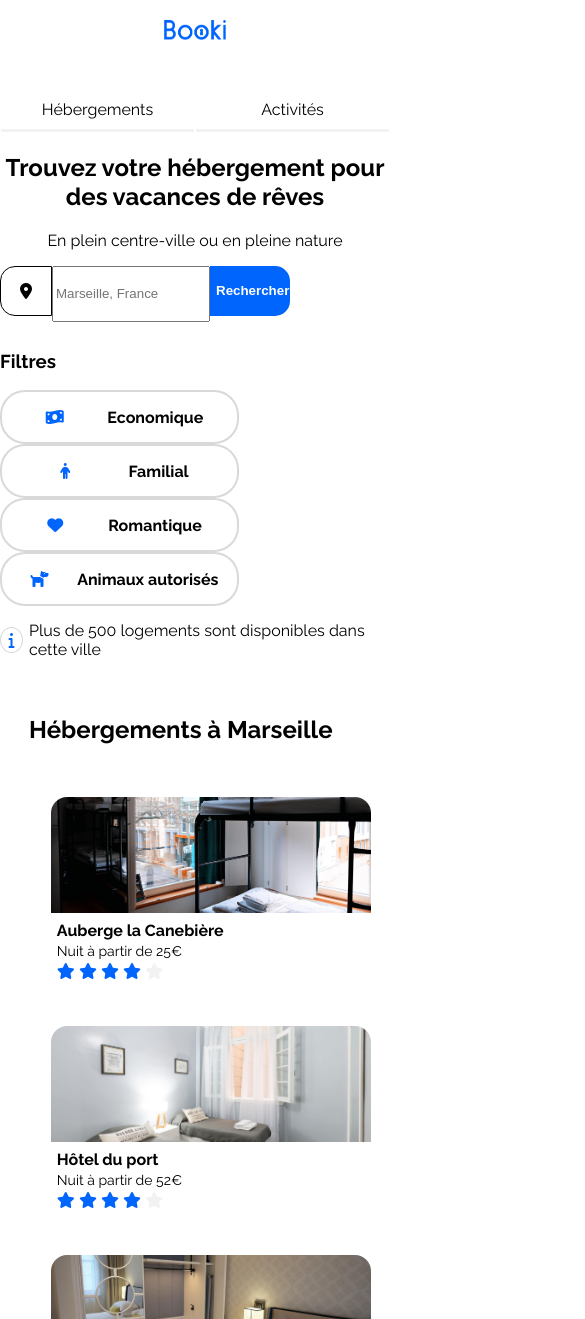
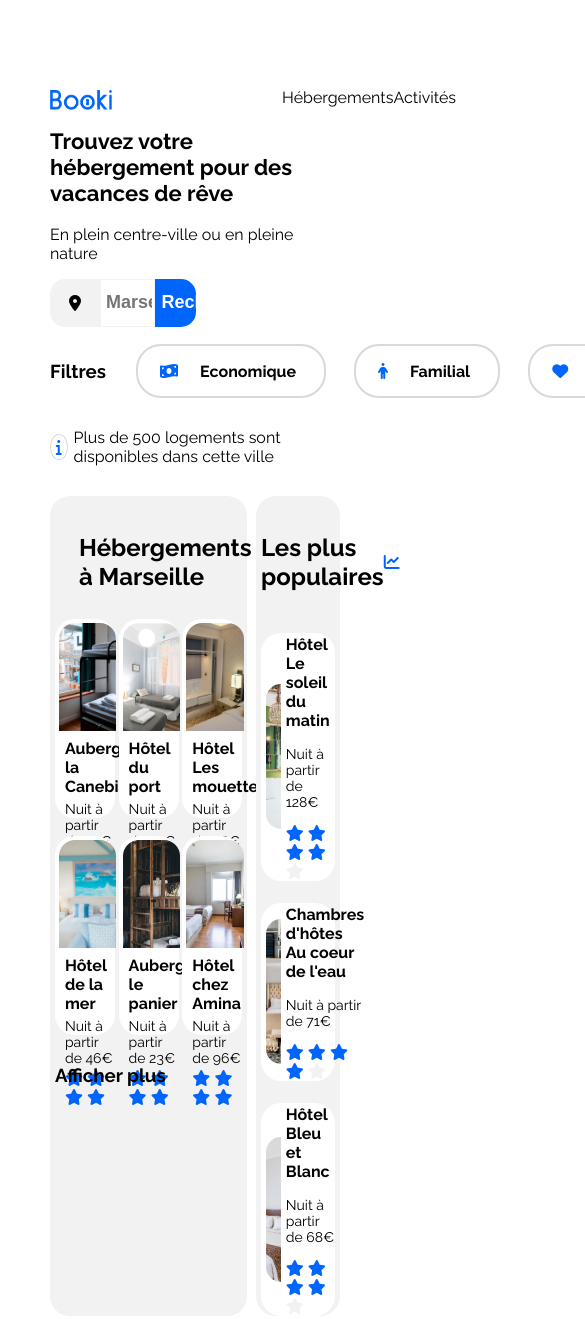
Before and after one commit to Hdevweb/PREMIERPROJET, a plain HTML site: page index.html in a window 390 px wide. Shown: the top 1319 px of the page, 585 px wide, since content can reach past the window. Drawn offline with Linux system fonts and the light colour scheme.

Commit message:
dernière modif desktop

```diff
--- a/index.html
+++ b/index.html
@@ -2,6 +2,8 @@
 <html lang="fr">
 
 <head>
+   <meta name="viewport" content="width=device-width, initial-scale=1">
+
    <meta charset="utf-8">
    <title>Booki</title>
    <link href="styles.css" rel="stylesheet">
@@ -19,8 +21,8 @@
 
       <img src="images/Booki.png" alt="Logo du site Booki">
       <nav class="header_bar">
-         <a href="hebergements.html">Hébergements</a>
-         <a href="activites.html">Activités</a>
+         <a href="#hebergements">Hébergements</a>
+         <a href="#activites">Activités</a>
       </nav>
    </header>
 
@@ -29,7 +31,7 @@
 
    <main>
       <section class="partie_recherche">
-         <h1>Trouvez votre hébergement pour des vacances de rêves</h1>
+         <h1>Trouvez votre hébergement pour des vacances de rêve</h1>
          <p>En plein centre-ville ou en pleine nature</p>
          <div class="search_bar">
             <form action="#">
@@ -58,7 +60,7 @@
       <!--PARTIE 3 - HEBERGEMENTS A MARSEILLE-->
 
       <div class="hebergements_populaires">
-         <section class="hebergements_a_marseille">
+         <section class="hebergements_a_marseille" id="hebergements">
 
             <h2>Hébergements à Marseille</h2>
             <div class="tous_les_hebergements">
@@ -220,10 +222,10 @@
       </div>
       <!--PARTIE 5 -ACTIVITES A MARSEILLE -->
 
-      <section>
+      <section id="activites">
          <h2 id="titre_activites_a_marseille">Activités à Marseille</h2>
-         <div class="activites_a_marseille">
-            <div class="toutes_les_activites">
+         <div class="toutes_les_activites">
+            <div class="activites_a_marseille">
                <a href="#">
                   <div>
                      <img src="images/vieux_port.jpg" alt="vieux_port">
@@ -233,7 +235,7 @@
             </div>
 
 
-            <div class="toutes_les_activites">
+            <div class="activites_a_marseille">
                <a href="#">
                   <div>
                      <img src="images/fort_de_pomegues.jpg" alt="fort_de_pomegues">
@@ -242,7 +244,7 @@
                </a>
             </div>
 
-            <div class="toutes_les_activites">
+            <div class="activites_a_marseille">
                <a href="#">
                   <div>
                      <img src="images/parc_national_des_calanques.jpg" alt="parc_national_des_calanques">
@@ -251,7 +253,7 @@
                </a>
             </div>
 
-            <div class="toutes_les_activites">
+            <div class="activites_a_marseille">
                <a href="#">
                   <div>
                      <img src="images/notre_dame_de_la_garde.jpg" alt="notre_dame_de_la_garde">
--- a/styles.css
+++ b/styles.css
@@ -3,7 +3,7 @@
 body {
     font-family: 'Raleway', Arial, serif, sans-serif;
     font-size: 16px;
-    margin: auto;
+    margin: 50px;
     max-width: 1400px;
     background: #FFFFFF
 }
@@ -12,13 +12,13 @@ a {
     text-decoration: none;
 }
 
-h1,
-.search-bar,
-.filtres,
-h2,
-h3 {
+h1,.search-bar,.filtres,h2,h3 {
     /***DIMENSIONS A REVOIR***/
     font-weight: 700;
+}
+
+h1{
+    font-size: 22px;
 }
 
 .hebergement_populaire p,
@@ -36,7 +36,6 @@ li {
 }
 
 /*******************************************HEADER-***********************************/
-
 header {
 
     display: flex;
@@ -48,6 +47,7 @@ header {
     display: flex;
     width: 20%;
     justify-content: space-between;
+    font-size: 16px;
 }
 
 .header_bar a {
@@ -69,9 +69,6 @@ header img {
 
 
 /**************************************PARTIE 2- RECHERCHE***********************************/
-
-.partie_recherche {}
-
 .search_bar {
     /************barre de recherche-formulaire en antier************/
     display: flex;
@@ -80,8 +77,9 @@ header img {
 
 form {
     display: flex;
-    width: 60%;
-    height: 50px;
+    height: 48px;
+    width: 100%;
+    border-radius: 15px 0px 0px 15px;
 }
 
 #bouton_i {
@@ -89,7 +87,7 @@ form {
     display: flex;
     width: 50px;
     height: 48px;
-    border: 1px solid black;
+    background-color: #F2F2F2;
     border-radius: 15px 0px 0px 15px;
     align-items: center;
     justify-content: center;
@@ -98,19 +96,26 @@ form {
 
 #ville_search {
     /***************emplacement où faire la recherche*********************/
-    width: 150px;
-    height: 50px;
+    width: 16%;
+    border: 1px solid #F2F2F2;
+    font-size: 18px;
+    font-weight: bold;
+    padding-left: 5px;
+    color: black;
+
 }
 
 #search {
     /*******************bouton rechercher**************************/
-    width: 80px;
-    height: 50px;
+    width: 14%;
+    height: 48px;
     border-radius: 0px 15px 15px 0px;
     border: none;
     background-color: #0065FC;
     color: #FFFFFF;
     font-weight: bold;
+    font-size: 18px;
+
 }
 
 #bouton_loupe {
@@ -118,18 +123,12 @@ form {
 }
 
 /********************************************PARTIE 2 - FILTRES ******************************/
-
 .filtres {
     /******************div entière des filtres**************/
     margin-top: 15px;
     display: flex;
     margin-bottom: 15px;
-    width: 70%;
-}
-
-.filtres i {
-    padding-right: 10px;
-    padding-left: 10px;
+    width: 100%;
 }
 
 .titre_h3_filtres {
@@ -141,23 +140,26 @@ form {
     display: flex;
     align-items: center;
     border-radius: 32px;
+    width: 70%;
 }
 
 .filtres i {
     /*********************icône des différents filtres*********************************/
     color: #0065FC;
+    padding-left: 22px;
+    padding-right: 22px;
 }
 
 .filtres-icon {
     /*************texte dans les filtres***************/
     display: flex;
     align-items: center;
-    width: 185px;
+    justify-content: space-around;
     height: 50px;
-    margin-right: 34px;
+    margin-right: 28px;
     border: solid 2px #D9D9D9;
     border-radius: 25px;
-    justify-content: space-evenly;
+    padding-right: 28px;
 }
 
 .filtres-icon:hover {
@@ -167,6 +169,7 @@ form {
 .i_plus_de_500 {
     display: flex;
     align-items: center;
+    margin-top: 27px;
 }
 
 #i_information {
@@ -182,7 +185,6 @@ form {
 }
 
 /***************************PARTIE 3 QUI ENGLOBE HEBERGEMENTS ET LES PLUS POPULAIRES*******************/
-
 .hebergements_populaires {
     /*classe parents qui engloble hébergements et les plus populaires*/
     display: flex;
@@ -192,9 +194,8 @@ form {
 }
 
 /**********************************PARTIE 4 - HEBERGEMENTS ***********************************/
-
 .hebergements_a_marseille {
-    width: 65%;
+    width: 68%;
     /*taille faite par rapport a la class parents herbergements_populaires*/
     background-color: #F2F2F2;
     border-radius: 20px;
@@ -221,13 +222,13 @@ form {
     background-color: #FFFFFF;
     height: 199px;
     justify-content: space-between;
-    margin-top: 30px;
+    margin-top: 18px;
 }
 
 .hebergement img {
     width: 96%;
     object-fit: cover;
-    height: 116px;
+    height: 108px;
     border: none;
     border-radius: 20px 20px 0px 0px;
     padding: 4px;
@@ -243,7 +244,7 @@ form {
 .hebergement p {
     margin: auto;
     color: black;
-    padding-top: 3px;
+    padding-top: 5px;
     padding-left: 10px;
 }
 
@@ -257,90 +258,97 @@ form {
 }
 
 /******************************** PARTIE 5 - LES PLUS POPULAIRES *****************************/
-
 .les_plus_populaires {
-    width: 30%;
+    width: 29%;
     /*****taille faite par rapport a la class parents herbergements_populaires*****/
     background-color: #F2F2F2;
     border-radius: 20px;
+
 }
 
 .les_plus_populaires_avec_graph {
     display: flex;
     justify-content: space-between;
     align-items: center;
-    width: 80%;
-    padding-left: 37px;
+    width: 88%;
     padding-top: 17px;
+    margin: auto;
 }
 
 .les_plus_populaires_avec_graph i {
     color: #0065FC;
 }
 
+.tous_les_hebergements_populaires{
+    width: 100%;
+
+}
+
 .hebergement_populaire {
     display: flex;
     justify-content: space-between;
     border: none;
-    width: 85%;
-    height: 145px;
+    width: 88%;
     border-radius: 20px;
     align-items: center;
     background-color: #FFFFFF;
     margin: auto;
-    margin-top: 20px;
+    margin-top: 22px;
 }
 
 .hebergement_populaire img {
-    width: 137px;
-    height: 94%;
+    width: 20%;
+    height: 145px;
     border-radius: 20px 0px 0px 20px;
     padding: 5px;
+    object-fit: cover;
+    justify-content: center;
 }
 
 .hebergement_populaire h3 {
     margin-top: 2px;
+    font-size: 16px;
 }
 
+.etoiles_populaires{
+    flex-wrap: wrap;
+}
 /***************************************PARTIE 6 - ACTIVITES **************************************/
-
 #titre_activites_a_marseille {
     margin-top: 50px;
 }
 
-.activites_a_marseille {
+.toutes_les_activites {
     display: flex;
     object-fit: cover;
     justify-content: space-between;
     width: 100%;
 }
 
-.toutes_les_activites {
-    display: flex;
-    justify-content: space-between;
+.activites_a_marseille {
+    width: 30%;
     border: none;
     border-radius: 20px;
 }
 
-.toutes_les_activites img {
-    width: 300px;
+.activites_a_marseille img {
+    width: 94%;
     height: 389px;
     border: none;
     border-radius: 20px 20px 0px 0px;
     object-fit: cover;
+    min-width: auto;
 }
 
-.toutes_les_activites h3 {
+.activites_a_marseille h3 {
     padding-left: 20px;
     font-size: 16px;
     color: black;
 }
 
 /*************************************************étoiles**********************************************/
-
 .etoiles {
-    width: 12px;
-    height: 12px;
+    font-size: 12px;
 }
 
 .blue {
@@ -368,149 +376,29 @@ ul {
 
 .sections_footer h3,
 ul {
-    padding-top: 45px;
+    padding-top: 25px;
     padding-left: 70px;
 }
 
 .sections_footer ul {
-    padding-top: 2px;
+    padding-top: 8px;
     padding-left: 70px;
+
 }
+.sections_footer li{
+padding-top: 8px;
+}
+
 
 .sections_footer {
     width: 31%;
 }
 
-
-
-
 /*****************************************MEDIA QUERIES***********************************************/
 
-/***************************************TABLETTE*****************************************/
-
+/***************************************MOBILE*****************************************/
 
 @media screen and (max-width:768px) {
-
-    /*************************************HEADER*********************/
-    header {
-        flex-direction: column;
-        padding-top: 20px;
-    }
-
-    header img {
-        margin: auto;
-    }
-
-    .header_bar {
-        width: 100%;
-        justify-content: center;
-        padding-left: 0px;
-        margin-top: 49px;
-    }
-
-    .header_bar a {
-        width: 50%;
-        text-align: center;
-        margin: 1px;
-        padding: 10px;
-        border-bottom: 3px solid #F2F2F2;
-        font-weight: 500;
-    }
-
-    .header_bar:hover {
-        color: #0065FC;
-    }
-
-    /*****************************RECHERCHE************************/
-
-
-    .partie_recherche h1 {
-        text-align: center;
-        word-wrap: break-word;
-    }
-
-    .partie_recherche p {
-        text-align: center;
-    }
-
-    .search_bar {
-        text-align: center;
-    }
-
-
-    /******************************************FILTRES**********************************/
-
-    .filtres {
-        display: flex;
-        flex-direction: column;
-    }
-
-    .tous_les_filtres {
-        width: 100%;
-        flex-wrap: wrap;
-        justify-content: space-around;
-
-    }
-
-    .filtres-icon {
-        width: 300px;
-    }
-
-
-
-
-
-    /******************************************POPULAIRES***********************************/
-.hebergements_populaires{
-    display: flex;
-    flex-direction: column;
-    flex-wrap: wrap;
-
-}
-
-.les_plus_populaires{
-    width: 100%;
-    display: flex;
-    flex-direction: column;
-}
-
-
-
-
-    /*******************************************HEBERGEMENTS*************************/
-    .hebergements_a_marseille {
-        background-color: #FFFFFF;
-        width: 100%;
-
-    }
-
-    .hebergements_a_marseille h2 {
-        margin-top: 26px;
-        margin-bottom: 19px;
-    }
-
-    .tous_les_hebergements {
-        display: flex;
-        flex-direction: row-reverse;
-
-
-    }
-.hebergement{
-    width: 90%;
-}
-
-
-/*************************************ACTIVITES***********************************/
-
-.activites_a_marseille{
-    display: flex;
-    flex-direction: column;
-}
-
-.toutes_les_activites{
-    width: 90%;
-    justify-content: center;
-}
 
 
 
```
